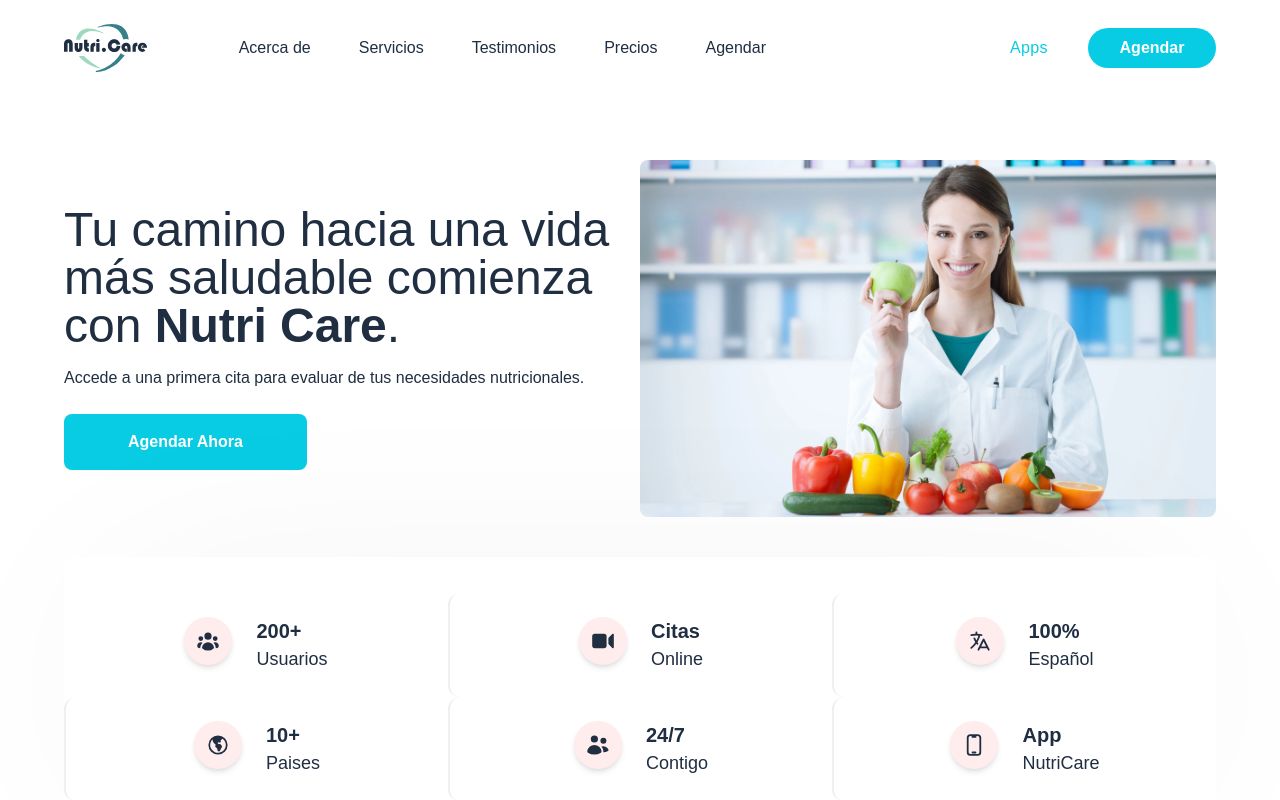
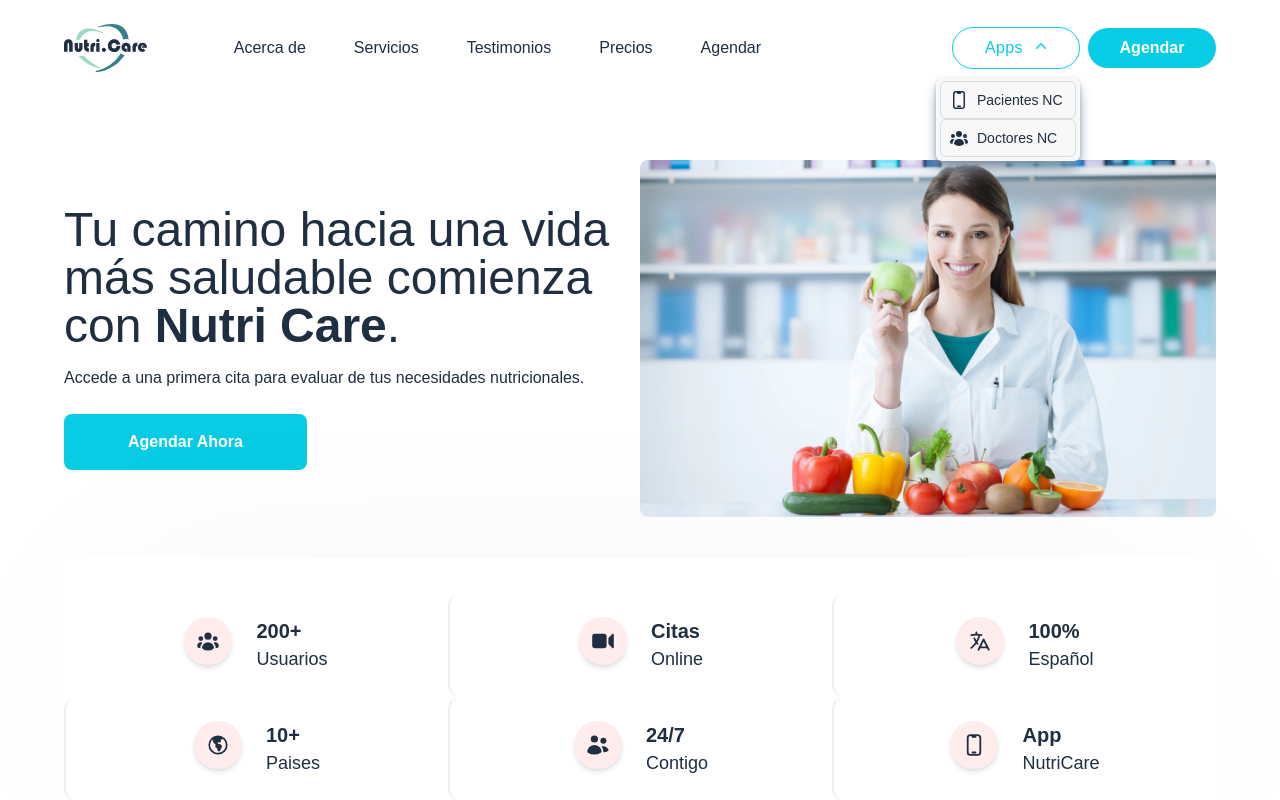
Before and after one commit to hpaulsalazar96/nutri-care-landing-page, a Next.js app: page / in a window 1280 px wide. Both pictures are taken after a click on the button "Apps". Shown: the top 800 px of the page. Built offline with nearby package versions, Linux system fonts and the light colour scheme.

Commit message:
add dropdown menu header

```diff
--- a/components/Layout/Header.tsx
+++ b/components/Layout/Header.tsx
@@ -7,6 +7,7 @@ import { ButtonOutline } from "../misc/ButtonOutline"
 import { ButtonPrimary } from "../misc/ButtonPrimary"
 import logoNC from '@/public/assets/Logo.svg'
 import { useEffect, useState } from "react"
+import { MenuDropdown } from "../misc/MenuDropdown";
 
 export const Header = () => {
 
@@ -138,9 +139,10 @@ export const Header = () => {
                     </ul>
                     <div className="col-start-10 col-end-12 font-medium flex justify-end items-center">
                         {/*<Link href="/">
-                            Sign In
+                            Sign In<ButtonOutline addClass="flex justify-center items-center rounded-2xl ml-2">Apps</ButtonOutline>
                         </Link>*/}
-                        <ButtonOutline addClass="flex justify-center items-center rounded-2xl ml-2">Apps</ButtonOutline>
+
+                        <MenuDropdown></MenuDropdown>
                         <ButtonPrimary addClass="w-10 h-10 flex justify-center items-center rounded-l-full rounded-r-full ml-2">Agendar</ButtonPrimary>
                     </div>
                 </nav>
--- /dev/null
+++ b/components/misc/MenuDropdown.tsx
@@ -0,0 +1,81 @@
+'use client'
+
+import { Menu, Transition } from '@headlessui/react'
+import { Fragment, useEffect, useRef, useState } from 'react'
+import { ChevronDownIcon, ChevronUpIcon, DevicePhoneMobileIcon, UserGroupIcon } from '@heroicons/react/20/solid'
+import Link from 'next/link'
+
+export const MenuDropdown = () => {
+
+    const [onActive, setOnActive] = useState(false)
+
+    const onDropdown = ({ target }: any) => {
+        setOnActive(!onActive)
+    }
+
+    return (
+        <div className="text-right">
+            <Menu as="div" className="relative inline-block text-left">
+                <div>
+                    <Menu.Button className="inline-flex font-medium tracking-wide py-2 px-5 sm:px-8 border hover:border-nutricare-100 text-nutricare-100 bg-white-500 outline-none rounded-l-full rounded-r-full capitalize hover:text-nutricare-100 transition-all hover:shadow-nutricare-md" onClick={onDropdown}>
+                        Apps
+                        {
+                            onActive ?
+                                <ChevronUpIcon
+                                    className="ml-2 -mr-1 h-5 w-5 text-nutricare-100 hover:text-nutricare-100"
+                                    aria-hidden="true"
+                                />
+                                :
+                                <ChevronDownIcon
+                                    className="ml-2 -mr-1 h-5 w-5 text-nutricare-100 hover:text-nutricare-100"
+                                    aria-hidden="true"
+                                />
+                        }
+                    </Menu.Button>
+                </div>
+                <Transition
+                    as={Fragment}
+                    enter="transition ease-out duration-100"
+                    enterFrom="transform opacity-0 scale-95"
+                    enterTo="transform opacity-100 scale-100"
+                    leave="transition ease-in duration-75"
+                    leaveFrom="transform opacity-100 scale-100"
+                    leaveTo="transform opacity-0 scale-95"
+                >
+                    <Menu.Items className="absolute right-0 mt-2 w-36 origin-top-right divide-y divide-gray-100 rounded-md bg-white-300 shadow-lg shadow-nutricare-300 ring-1 ring-nutricare-100 ring-opacity-5 focus:outline-none">
+                        <div className="px-1 py-1 ">
+                            <Menu.Item>
+                                {({ active }) => (
+                                    <button
+                                        className={`${active ? 'border border-nutricare-200 text-white' : 'border border-gray-500 text-nutricare-200'
+                                            } group flex w-full items-center rounded-md px-2 py-2 text-sm`}
+                                    >
+                                        <DevicePhoneMobileIcon
+                                            className="h-5 w-5 mr-2 text-nutricare-200 hover:text-nutricare-100"
+                                            aria-hidden="true"
+                                        />
+                                        <Link href="https://play.google.com/store/apps/details?id=com.ionic.nutricare" target='_blank'>Pacientes NC</Link>
+                                    </button>
+                                )}
+                            </Menu.Item>
+                            <Menu.Item>
+                                {({ active }) => (
+                                    <button
+                                        className={`${active ? 'border border-nutricare-200 text-white' : 'border border-gray-500 text-nutricare-200'
+                                            } group flex w-full items-center rounded-md px-2 py-2 text-sm`}
+                                    >
+                                        <UserGroupIcon
+                                            className="h-5 w-5 mr-2 text-nutricare-200 hover:text-nutricare-100"
+                                            aria-hidden="true"
+                                        />
+                                        <Link href="https://nutri-care-d2d78.web.app/" target='_blank'>Doctores NC</Link>
+                                    </button>
+                                )}
+                            </Menu.Item>
+                        </div>
+                    </Menu.Items>
+                </Transition>
+            </Menu>
+        </div>
+    )
+}
--- a/package.json
+++ b/package.json
@@ -9,6 +9,7 @@
     "lint": "next lint"
   },
   "dependencies": {
+    "@headlessui/react": "^1.7.17",
     "@heroicons/react": "^2.0.18",
     "framer-motion": "^10.16.4",
     "next": "latest",
```
Also changed, not shown: 1 other file (tests, documents, lock files or other folders). Lines whose indentation alone changed are shown as unchanged.
